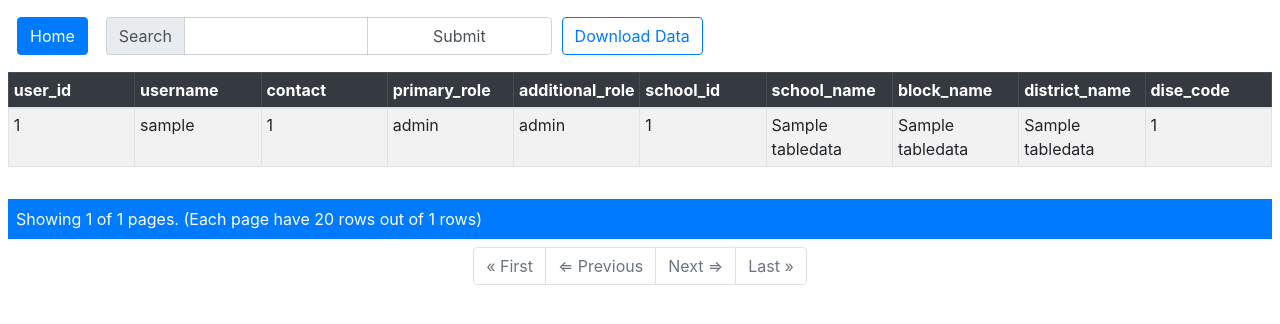
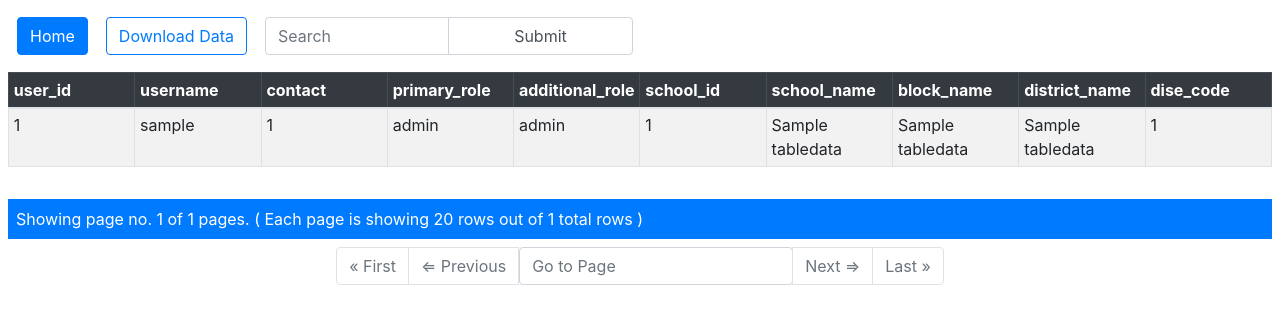
Before and after one commit to hamhaingaurav/django_emp, a Django app: page / in a window 1280 px wide. Shown: the top 324 px of the page. Run offline with Django 3.2, Linux system fonts and the light colour scheme; tables that the repository leaves empty hold one stand-in row (values such as "Sample post"); some libraries are stand-ins or nearby versions.

Commit message:
added option to jump on perticular page based on input

```diff
--- a/table/templates/table/table.html
+++ b/table/templates/table/table.html
@@ -16,20 +16,21 @@
   <td>
 <a class="btn btn-primary mb-2 ml-3" href="{% url 'home' %}" role="button">Home</a>
 </td>
+
+<td>
+  <a class="btn btn-outline-primary mb-2 ml-3" href="{% url 'download_data' %}" role="button">Download Data</a>
+</td>
+
+
 <td>
 <form method="GET" action="">
 <div class="input-group mb-2 ml-3">
-  <div class="input-group-prepend">
-    <span class="input-group-text" id="inputGroup-sizing-default">Search</span>
-  </div>
-  <input type="text" name="q" class="form-control" aria-label="Default" aria-describedby="inputGroup-sizing-default" value="{{ request.GET.q }}">
+  <input type="text" placeholder="Search" name="q" class="form-control" aria-label="Default" aria-describedby="inputGroup-sizing-default" value="{{ request.GET.q }}">
   <input type="submit" name="Search" class="form-control">
 </div>
 </form>
 </td>
-<td>
-  <a class="btn btn-outline-primary mb-2 ml-4" href="{% url 'download_data' %}" role="button">Download Data</a>
-</td>
+
 </tr>
 
 </table>
@@ -71,7 +72,7 @@
 
 <div class="p-2">
   <span class="d-block p-2 bg-primary text-white">
-  Showing {{ table_data.number }} of {{ table_data.paginator.num_pages }} pages. (Each page have 20 rows out of {{ table_data.paginator.count }} rows)
+  Showing page no. {{ table_data.number }} of {{ table_data.paginator.num_pages }} pages. ( Each page is showing 20 rows out of {{ table_data.paginator.count }} total rows )
 </span>
 </div>
 
@@ -93,6 +94,13 @@
         <a class="page-link" href="">&lArr; Previous</a>
       </li>
     {% endif %}
+    <li>
+      <form method="GET" action="">
+        <div class="input-group">
+          <input type="text" placeholder="Go to Page" name="page" class="form-control" aria-label="Default" aria-describedby="inputGroup-sizing-default" value="{{ request.GET.paginatore }}">
+        </div>
+      </form>
+    </li>
     {% if table_data.has_next %}
     <li class="page-item">
       <a class="page-link" href="?page={{ table_data.next_page_number }}{% if request.GET.q %}&q={{ request.GET.q }}{% endif %}">Next &rArr;</a>
```
